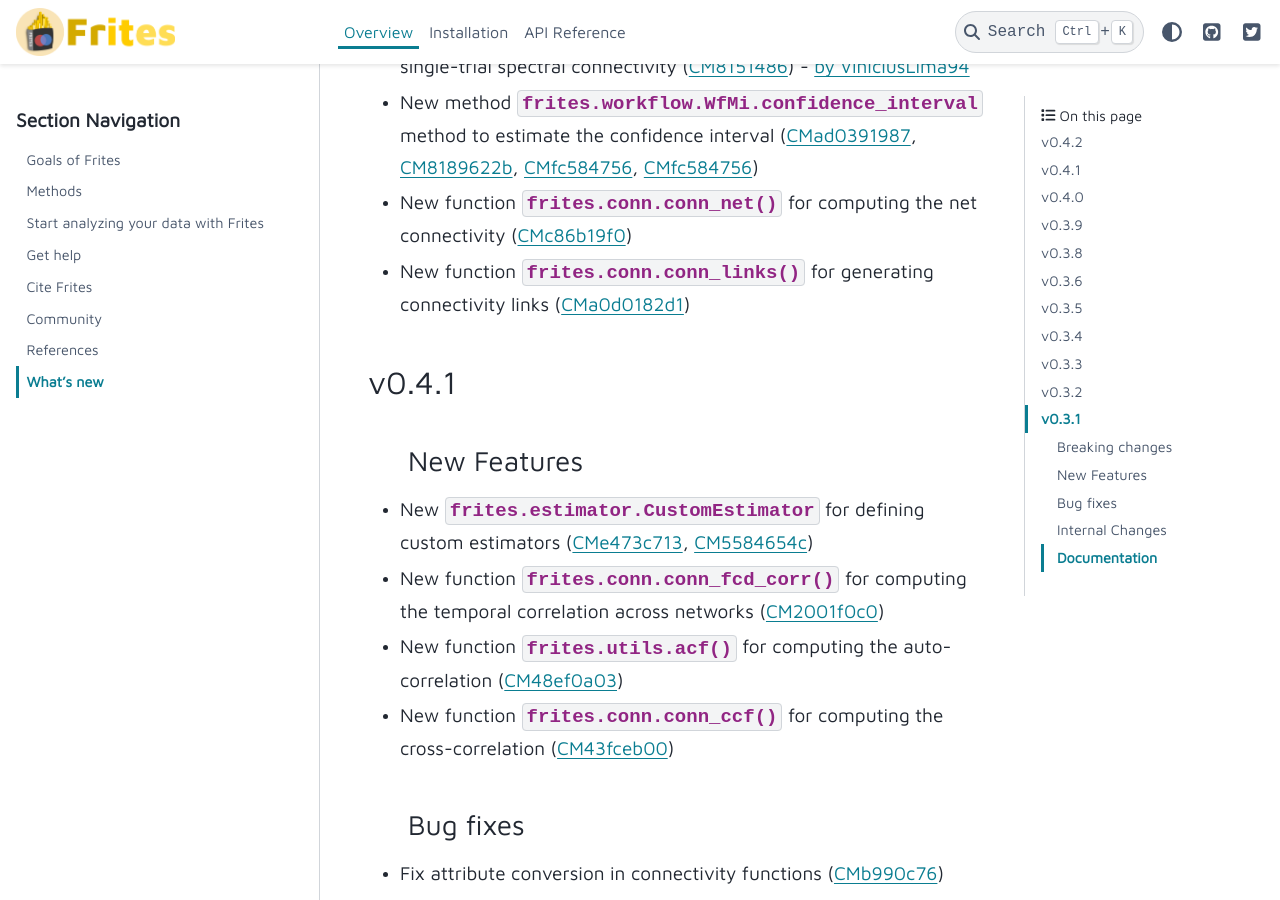
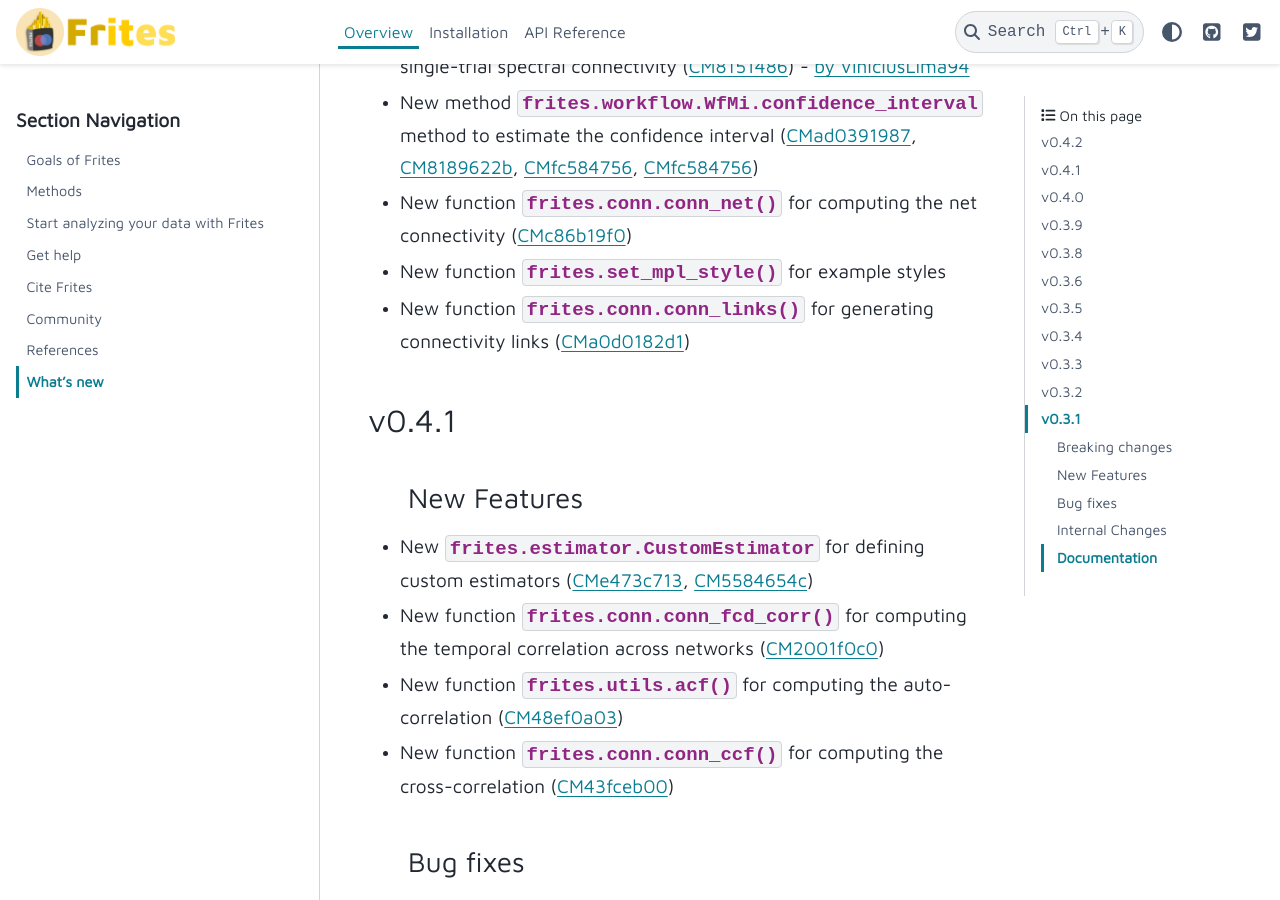
Before and after one commit to brainets/frites, a Sphinx documentation site: the page built from docs/source/overview/ovw_whatsnew.rst, in a window 1280 px wide and 900 px high, scrolled down 417 px. Built offline with Sphinx 7.4.7 and the PyData theme 0.15.4, drawn with Linux system fonts in a browser that asks for light colours; pages that are not in the unit, such as notebooks, are missing from menus.

Commit message:
Update whatsnew

```diff
--- a/docs/source/overview/ovw_whatsnew.rst
+++ b/docs/source/overview/ovw_whatsnew.rst
@@ -12,6 +12,7 @@ New Features
 * New function :func:`frites.conn.conn_spec` for computing the single-trial spectral connectivity (:commit:`8151486`) - :author:`ViniciusLima94`
 * New method :class:`frites.workflow.WfMi.confidence_interval` method to estimate the confidence interval (:commit:`ad0391987`, :commit:`8189622b`, :commit:`fc584756`, :commit:`fc584756`)
 * New function :func:`frites.conn.conn_net` for computing the net connectivity (:commit:`c86b19f0`)
+* New function :func:`frites.set_mpl_style` for example styles
 * New function :func:`frites.conn.conn_links` for generating connectivity links (:commit:`a0d0182d1`)
 
 v0.4.1
```
